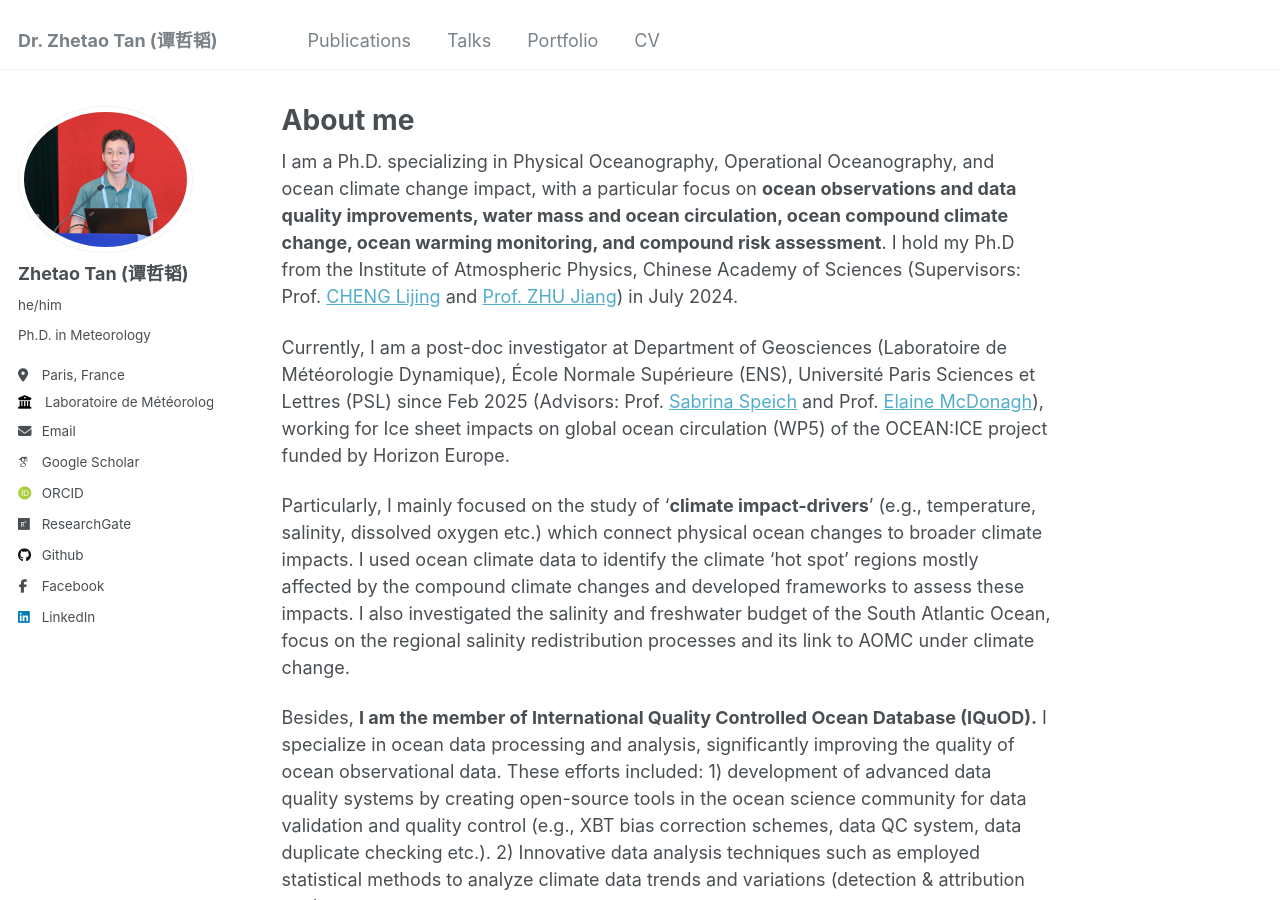
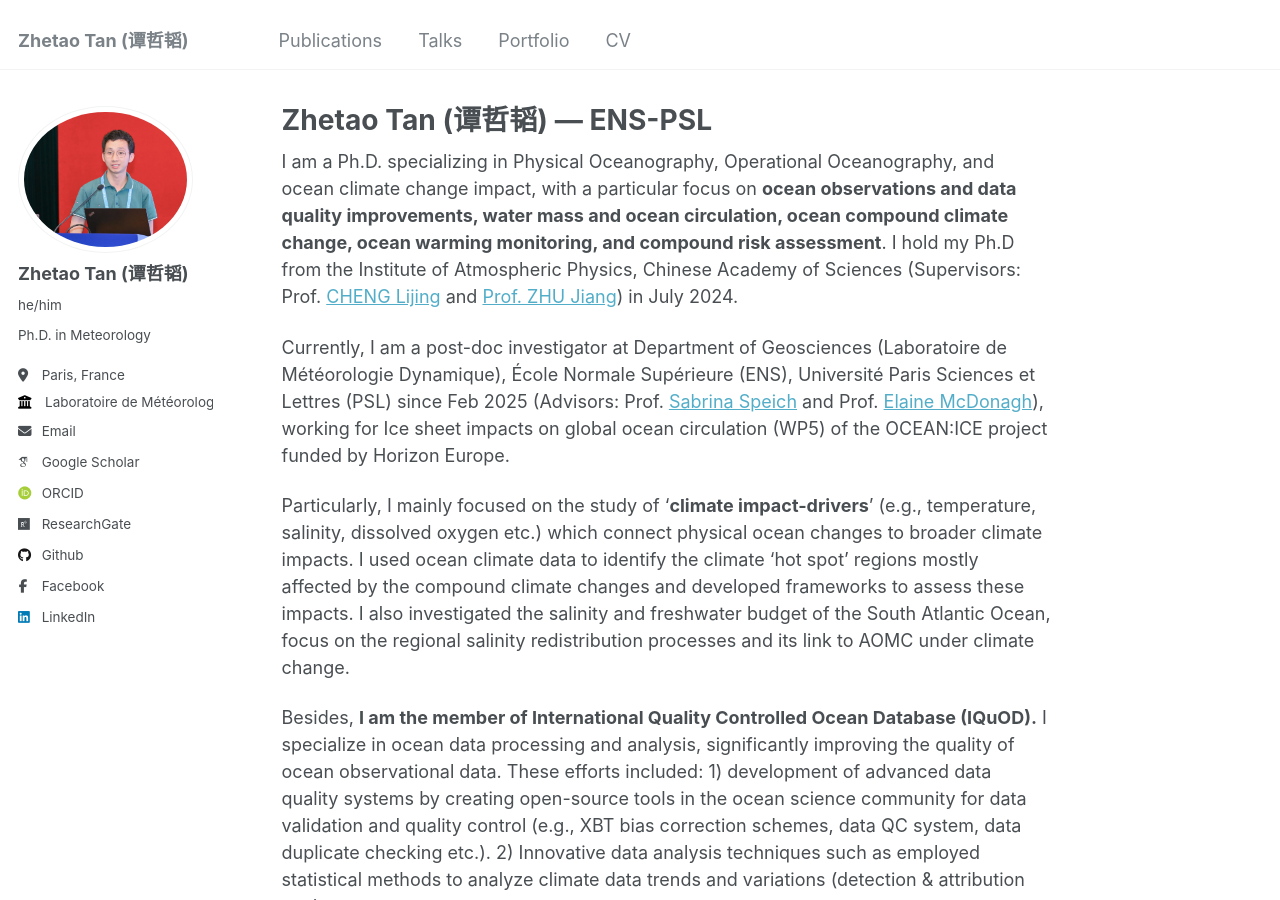
Before and after one commit to zqtzt/zqtzt.github.io, a Jekyll site: the page built from _pages/about.md, in a window 1280 px wide and 900 px high. Built offline with Jekyll 4.4.1, drawn with Linux system fonts in a browser that asks for light colours; some web fonts are replaced.

Commit message:
“20250911”

```diff
--- a/_config.yml
+++ b/_config.yml
@@ -8,7 +8,7 @@
 
 # Basic Site Settings
 locale                   : "en-US"
-title                    : "Dr. Zhetao Tan (谭哲韬)"
+title                    : "Zhetao Tan (谭哲韬)"
 title_separator          : "-"
 name                     : &name "Zhetao Tan"
 description              : &description "Ph.D. at Institute of Atmospheric Physics (IAP), Chinese Academy of Sciences (CAS)"
--- a/_includes/head/custom.html
+++ b/_includes/head/custom.html
@@ -25,6 +25,37 @@
 <link rel="stylesheet" href="{{ base_path }}/assets/css/academicons.css"/>
 
 
+<script type="application/ld+json">
+{
+  "@type":"ProfilePage",
+  "name":"Zhetao Tan (谭哲韬)",
+  "url":"https://zqtzt.github.io/",
+  "about":{
+    "@type":"Person",
+    "name":"Zhetao Tan",
+    "alternateName":["ZHETAO TAN","Tan Zhetao","谭哲韬","Z. Tan"],
+    "url":"https://zqtzt.github.io/",
+    "image":"/images/profile.jpg",
+    "jobTitle":"Postdoctoral Researcher in Oceanography",
+    "affiliation":{
+      "@type":"Organization",
+      "name":"Laboratoire de Météorologie Dynamique (LMD), ENS–PSL"
+    },
+    "knowsAbout":["ocean observations","data quality control","ocean circulation","compound climate impacts"],
+    "sameAs":[
+      "https://scholar.google.com/citations?user=Bha1c94AAAAJ",
+      "https://orcid.org/0000-0003-4342-3356",
+      "https://www.researchgate.net/profile/Zhetao-Tan",
+      "https://github.com/zqtzt",
+      "https://www.linkedin.com/in/zhetao-tan-649a09291/"
+    ]
+  }
+}
+</script>
+
+
+
+
 <!-- Support for MatJax -->
 <script src="https://cdnjs.cloudflare.com/polyfill/v3/polyfill.min.js?features=es6"></script>
 <script id="MathJax-script" async src="https://cdn.jsdelivr.net/npm/mathjax@3/es5/tex-mml-chtml.js"></script>
--- a/_pages/about.md
+++ b/_pages/about.md
@@ -1,6 +1,6 @@
 ---
 permalink: /
-title: "About me"
+title: "Zhetao Tan (谭哲韬) — ENS-PSL"
 author_profile: true
 redirect_from:
   - /about/
```
Also changed, not shown: 2 other files.
